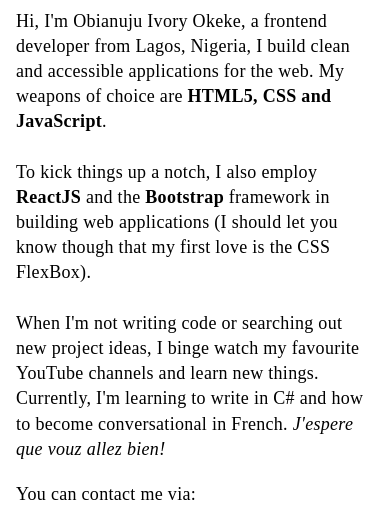
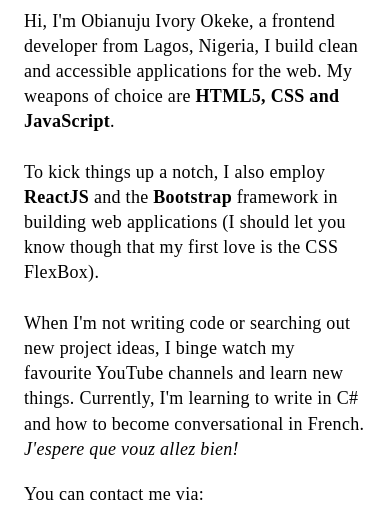
Before and after one commit to Aivrie/ivoryokeke, a plain HTML site: page index.html in a window 390 px wide. Shown: the part 149-660 px from the top of the page. Drawn offline with Linux system fonts and the light colour scheme; a web font is replaced by a local one.

Commit message:
Edited the margins on mobile screen

```diff
--- a/style.css
+++ b/style.css
@@ -81,7 +81,7 @@ nav ul li a {
 
 /* PAGE WRAPPER */
 .page-wrapper {
-    margin: 3rem 1rem 7rem 1rem;
+    margin: 3rem 1.5rem 7rem 1.5rem;
 
 }
 
```
